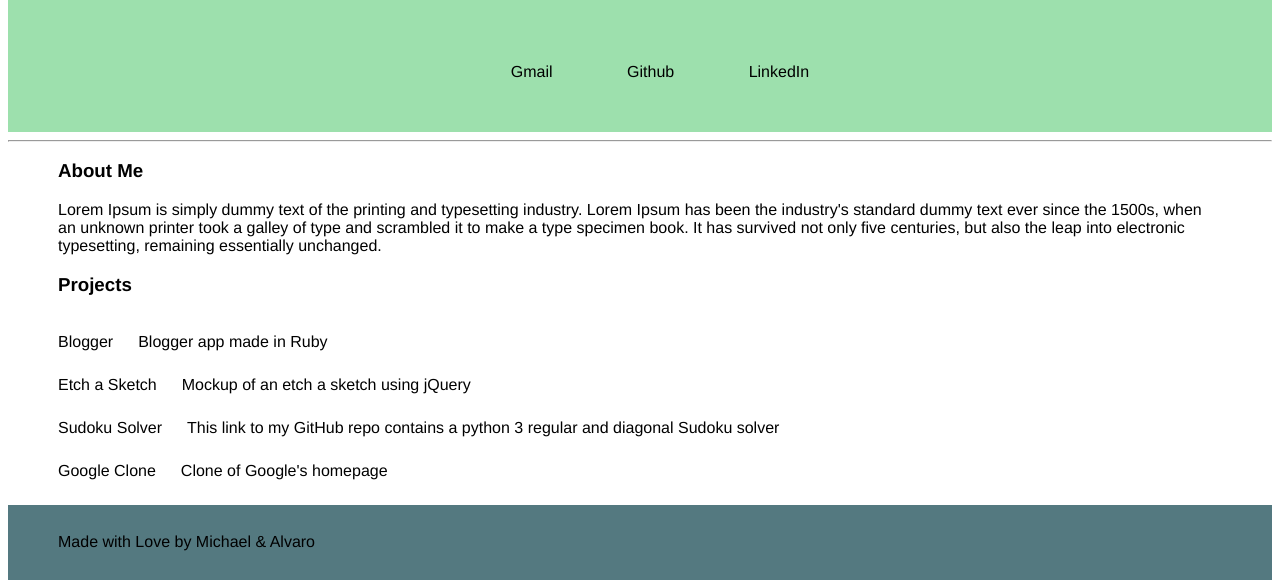
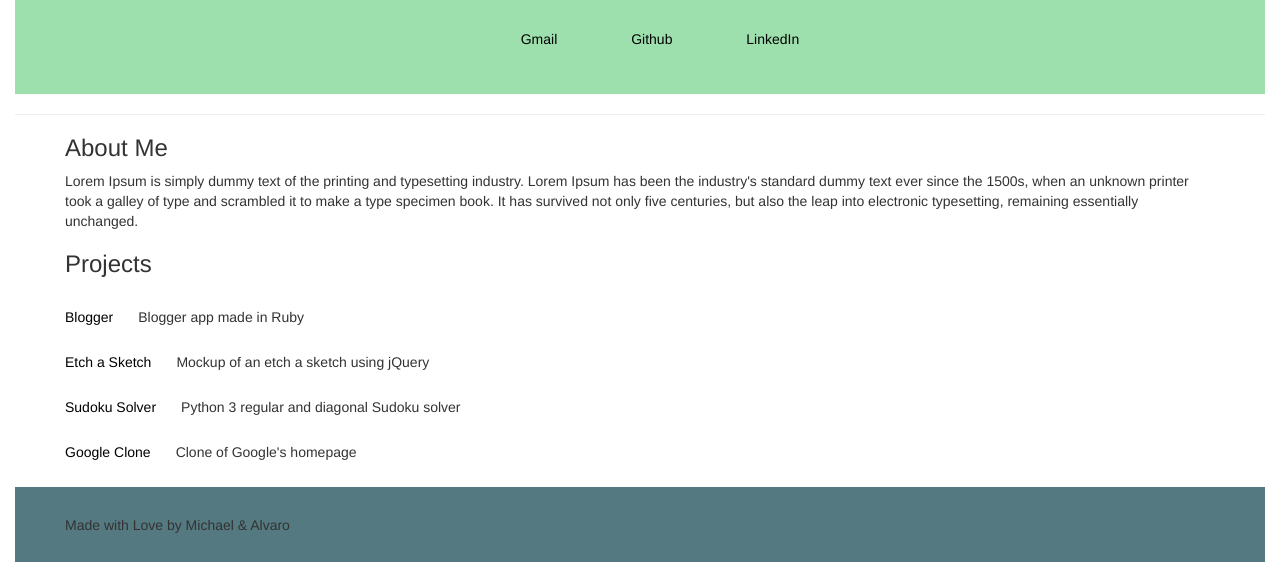
Before and after one commit to MPalhidai/Microverse-Application-Project, a plain HTML site: page index.html in a window 1280 px wide. Shown: the part 725-1313 px from the top of the page. After the commit the page ends 1287 px from the top, so only its background shows below. Drawn offline with nearby package versions, Linux system fonts and the light colour scheme.

Commit message:
no changes

```diff
--- a/index.html
+++ b/index.html
@@ -1,13 +1,23 @@
 <!DOCTYPE html>
 <html>
+
+
 
 <head>
   <meta charset="UTF-8">
   <title>Microverse Collaborative Project</title>
   <link rel="stylesheet" type="text/css" href="style.css">
+
+  <!-- Latest compiled bootstrap -->
+  <link rel="stylesheet" href="https://maxcdn.bootstrapcdn.com/bootstrap/3.3.7/css/bootstrap.min.css" integrity="sha384-BVYiiSIFeK1dGmJRAkycuHAHRg32OmUcww7on3RYdg4Va+PmSTsz/K68vbdEjh4u" crossorigin="anonymous">
+  <script src="https://maxcdn.bootstrapcdn.com/bootstrap/3.3.7/js/bootstrap.min.js" integrity="sha384-Tc5IQib027qvyjSMfHjOMaLkfuWVxZxUPnCJA7l2mCWNIpG9mGCD8wGNIcPD7Txa" crossorigin="anonymous"></script>
+
+
 </head>
 
 <body>
+
+  <div class="container-fluid">
   <div id = "Header">
     <div id = "headerName"><a href="index.html">Michael & Alvaro</a></div>
     <div id = "headerLinks">
@@ -59,7 +69,7 @@
           <ul>
             <li><span><a href="https://github.com/heyalvaro/blogger" target="_blank">Blogger</a></span><span>Blogger app made in Ruby</span></li>
             <li><span><a href="https://github.com/heyalvaro/etch_a_sketch" target="_blank">Etch a Sketch</a></span><span>Mockup of an etch a sketch using jQuery</span></li>
-            <li><span><a href="https://github.com/MPalhidai/Sudoku-Solver" target="_blank">Sudoku Solver</a></span><span>This link to my GitHub repo contains a python 3 regular and diagonal Sudoku solver</span></li>
+            <li><span><a href="https://github.com/MPalhidai/Sudoku-Solver" target="_blank">Sudoku Solver</a></span><span>Python 3 regular and diagonal Sudoku solver</span></li>
             <li><span><a href="https://mpalhidai.github.io/google-homepage/" target="_blank">Google Clone</a></span><span>Clone of Google's homepage</span></li>
           </ul>
       </div>
@@ -74,12 +84,8 @@
       <a href="https://github.com/heyalvaro" target="_blank"><img src="images/linkedin-icon.svg" alt=""></a>
     </div>
   </div>
+  </div>
+</body>
 
 
-
-
-
-
-</body>
-
 </html>
```
